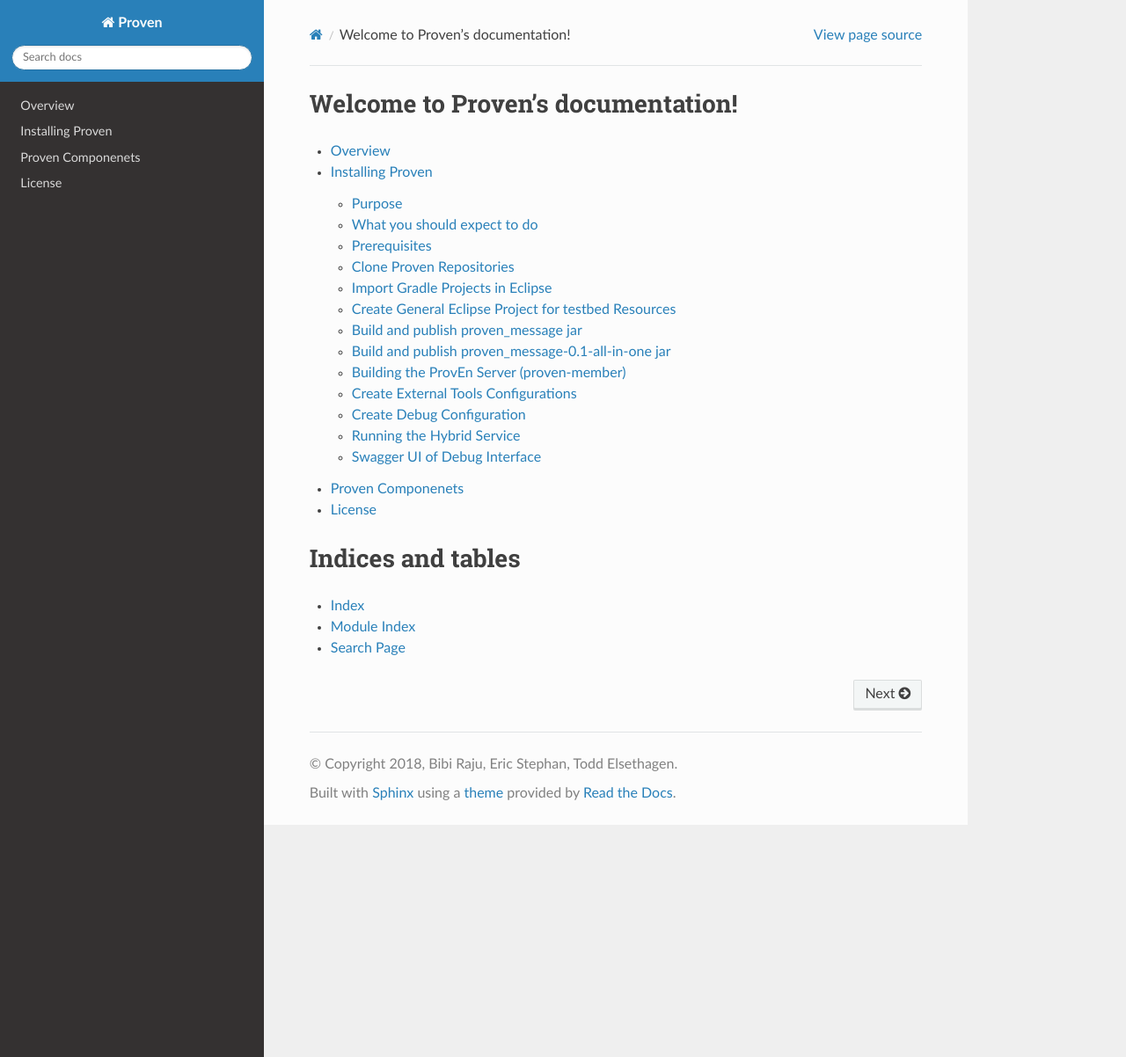
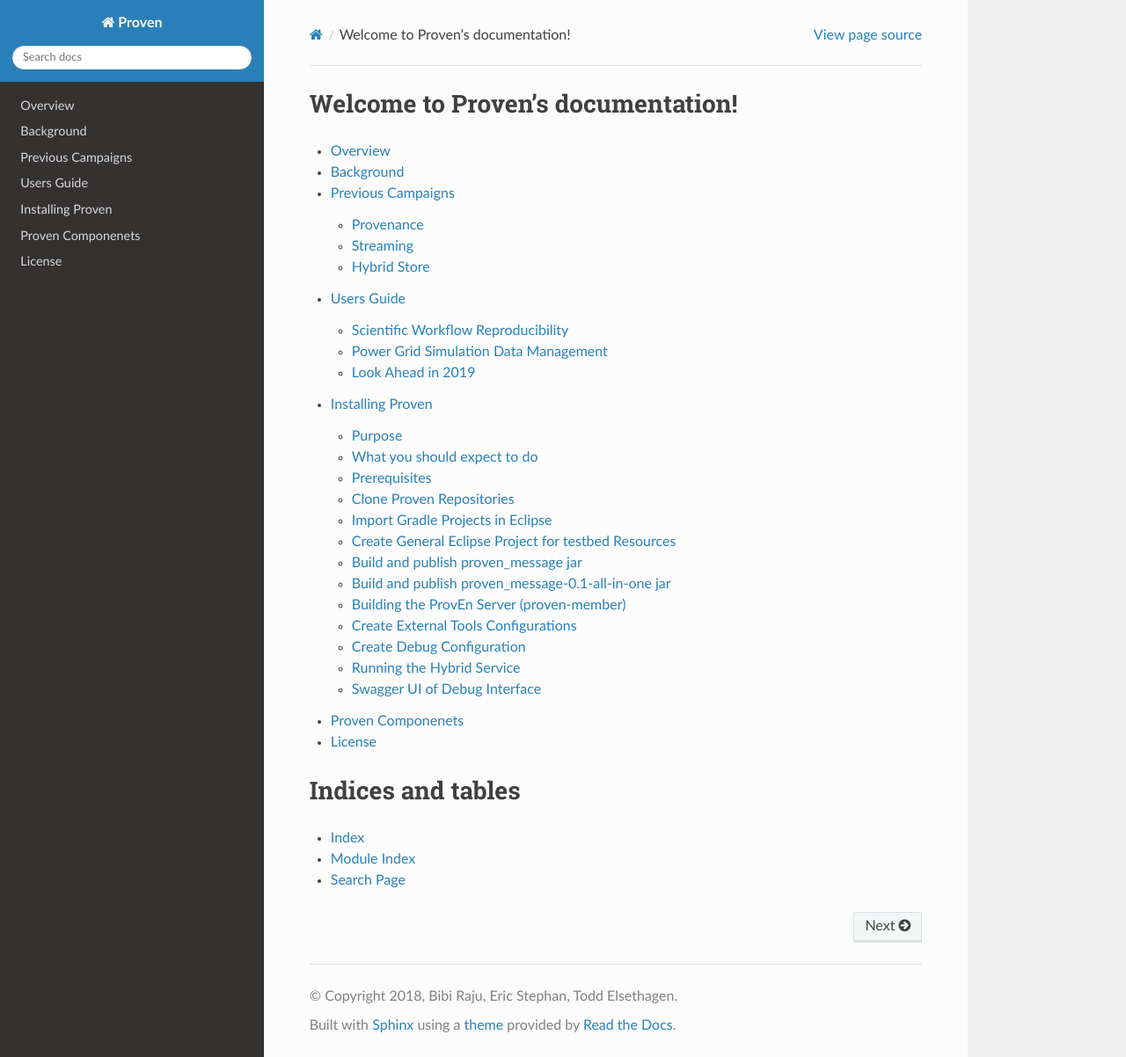
Before and after one commit to pnnl/ProvenanceEnvironment, a Sphinx documentation site: the page built from docs/source/index.rst, in a window 1280 px wide and 1202 px high. Shown: the whole window at 88% size. Built offline with Sphinx 7.4.7 and the Read the Docs theme 2.0.0, drawn with Linux system fonts in a browser that asks for light colours.

Commit message:
added outline for docs

```diff
--- /dev/null
+++ b/docs/source/background/index.rst
@@ -0,0 +1,5 @@
+.. background
+
+
+Background
+==========
--- a/docs/source/index.rst
+++ b/docs/source/index.rst
@@ -10,6 +10,9 @@
    :maxdepth: 2
 
    overview/index
+   background/index
+   previous_campaigns/index
+   users_guide/index
    installing_proven/index
    proven_components/index
    license/license
--- /dev/null
+++ b/docs/source/previous_campaigns/index.rst
@@ -0,0 +1,14 @@
+.. previous_campaigns
+
+
+Previous Campaigns
+==================
+
+Provenance
+----------
+
+Streaming
+---------
+
+Hybrid Store
+------------
--- /dev/null
+++ b/docs/source/users_guide/index.rst
@@ -0,0 +1,14 @@
+.. users_guide
+
+
+Users Guide
+===========
+
+Scientific Workflow Reproducibility
+-----------------------------------
+
+Power Grid Simulation Data Management
+-------------------------------------
+
+Look Ahead in 2019
+------------------
```
